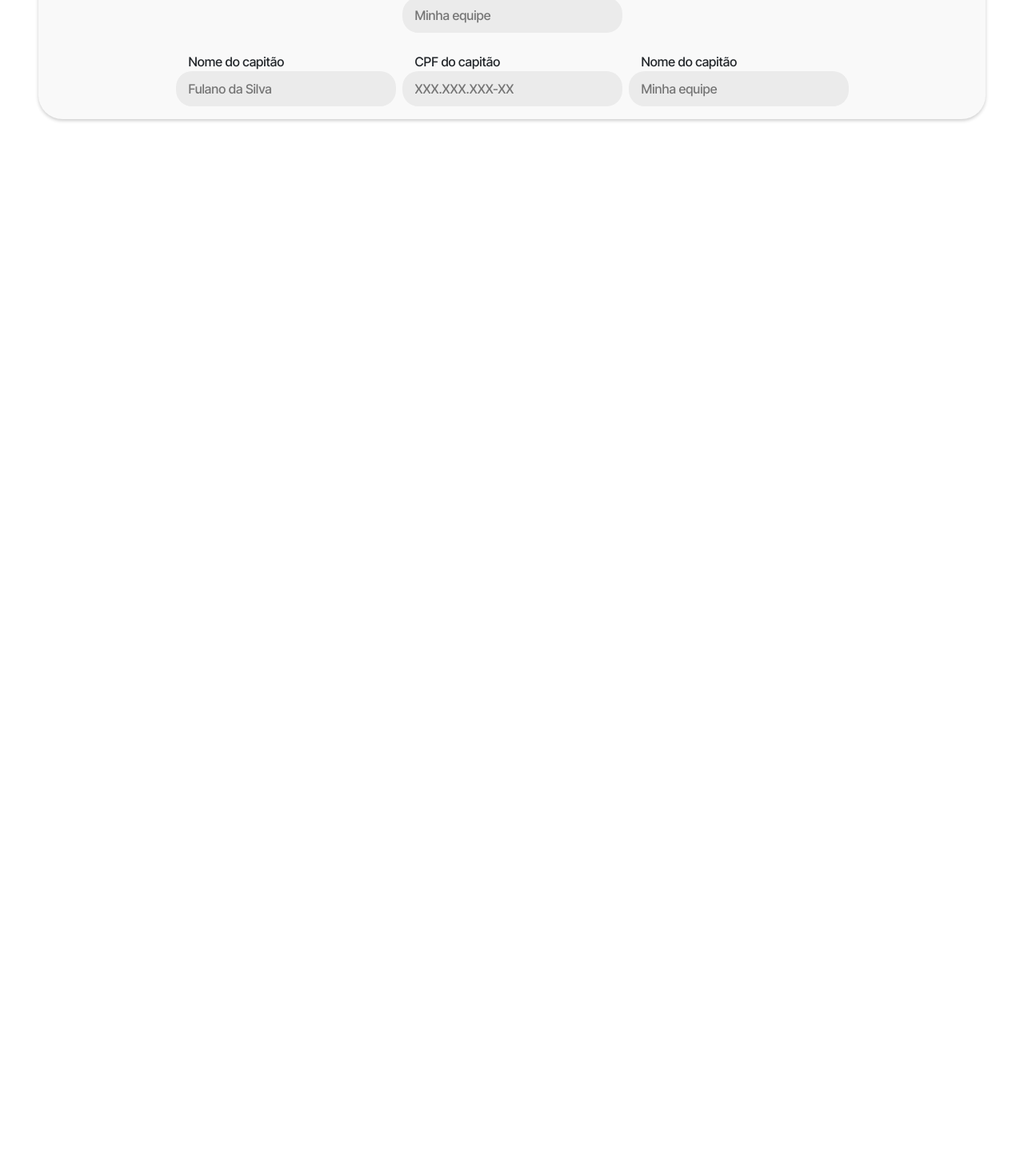
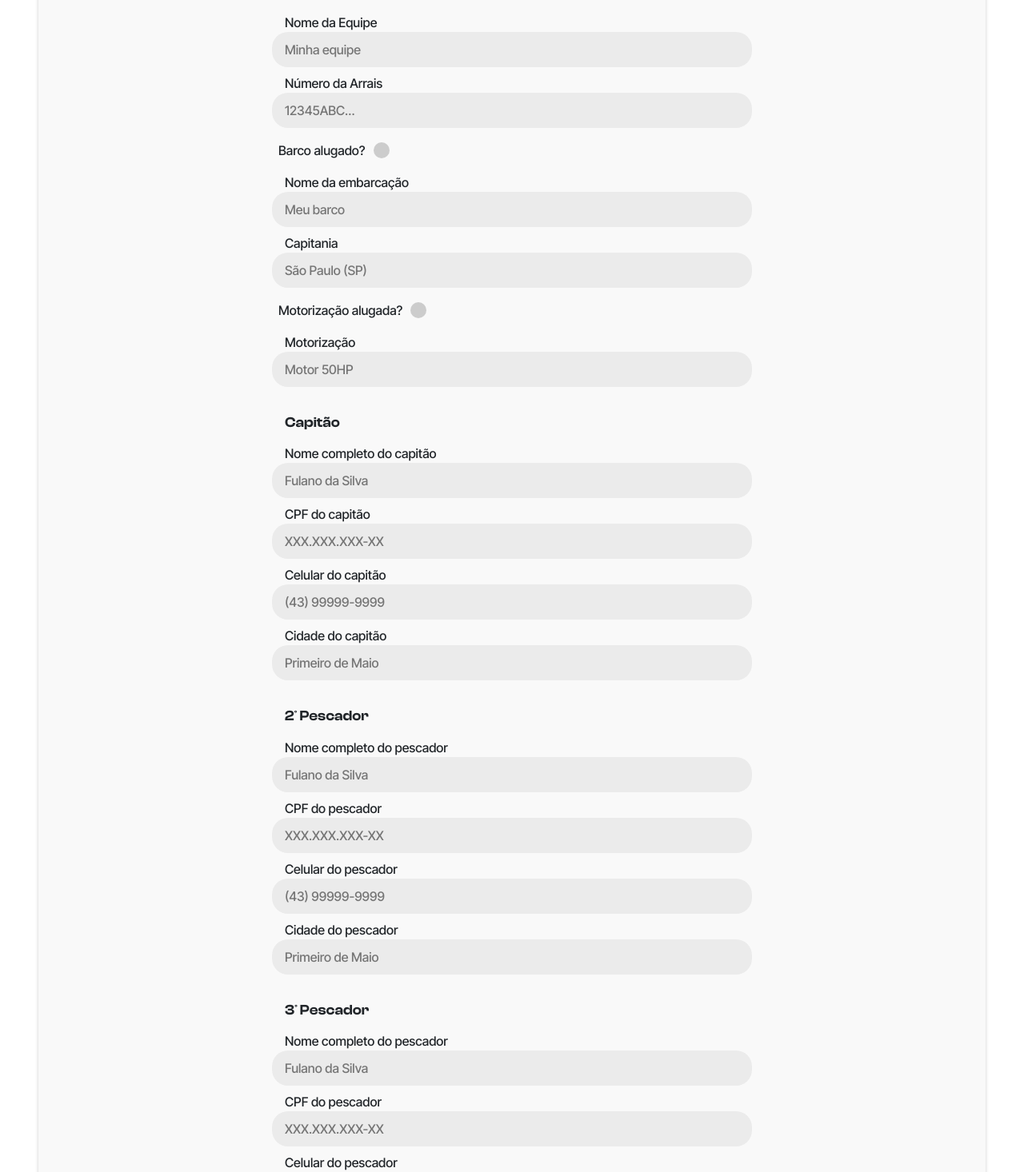
Before and after one commit to ViniMacacari/CircuitoCapivaraFishing, an Angular app: page /inscricao/barcos in a window 1280 px wide. Shown: the part 265-1731 px from the top of the page at 80% size. Before the commit the page ends 800 px from the top, so only its background shows below. Built offline with nearby package versions, Linux system fonts and the light colour scheme.

Commit message:
Formulário de inscrição completo

```diff
--- a/src/app/componentes/menu/menu.component.css
+++ b/src/app/componentes/menu/menu.component.css
@@ -6,6 +6,7 @@
     backdrop-filter: blur(10px);
     box-shadow: 0 2px 4px rgba(122, 122, 122, 0.2);
     color: #fff;
+    z-index: 10000;
 }
 
 .navbar-expand-lg {
--- a/src/app/pages/inscricao/inscricao-barcos/inscricao-barcos.component.css
+++ b/src/app/pages/inscricao/inscricao-barcos/inscricao-barcos.component.css
@@ -21,3 +21,9 @@
     flex-direction: column;
     align-items: center;
 }
+
+.sub-card {
+    max-width: 600px;
+    padding-top: 5px;
+    padding-bottom: 5px;
+}
--- a/src/app/pages/inscricao/inscricao-barcos/inscricao-barcos.component.html
+++ b/src/app/pages/inscricao/inscricao-barcos/inscricao-barcos.component.html
@@ -6,25 +6,101 @@
     <h3 class="subtitle-ccf px-3 py-2">Crie sua equipe</h3>
 
     <div class="d-flex flex-column gap-4">
-        <div class="d-flex align-items-center inscricao flex-wrap gap-2">
+        <div class="d-flex align-items-center inscricao flex-wrap gap-2 sub-card">
+            <h3 class="subtitle-min-ccf px-3">Informações Equipe</h3>
             <div class="d-flex w-100 align-items-center flex-column">
-                <label class="px-3">Nome da Equipe</label>
-                <input type="text" class="input-ccf px-3" placeholder="Minha equipe">
+                <label class="px-3 input-max">Nome da Equipe</label>
+                <input type="text" class="input-ccf input-max px-3" placeholder="Minha equipe">
+            </div>
+            <div class="d-flex w-100 align-items-center flex-column">
+                <label class="px-3 input-max">Número da Arrais</label>
+                <input type="text" class="input-ccf input-max px-3" placeholder="12345ABC...">
+            </div>
+            <div class="d-flex w-100 align-items-center">
+                <label class="input-check my-2 px-2">
+                    Barco alugado?
+                    <input type="checkbox">
+                    <span class="checkmark"></span>
+                </label>
+            </div>
+            <div class="d-flex w-100 align-items-center flex-column">
+                <label class="px-3 input-max">Nome da embarcação</label>
+                <input type="text" class="input-ccf input-max px-3" placeholder="Meu barco">
+            </div>
+            <div class="d-flex w-100 align-items-center flex-column">
+                <label class="px-3 input-max">Capitania</label>
+                <input type="text" class="input-ccf input-max px-3" placeholder="São Paulo (SP)">
+            </div>
+            <div class="d-flex w-100 align-items-center">
+                <label class="input-check my-2 px-2">
+                    Motorização alugada?
+                    <input type="checkbox">
+                    <span class="checkmark"></span>
+                </label>
+            </div>
+            <div class="d-flex w-100 align-items-center flex-column">
+                <label class="px-3 input-max">Motorização</label>
+                <input type="text" class="input-ccf input-max px-3" placeholder="Motor 50HP">
             </div>
         </div>
 
-        <div class="d-flex inscricao flex-wrap gap-2">
-            <div class="d-flex flex-column">
-                <label class="px-3">Nome do capitão</label>
-                <input type="text" class="input-ccf px-3" placeholder="Fulano da Silva">
+        <div class="d-flex align-items-center inscricao flex-wrap gap-2 sub-card">
+            <h3 class="subtitle-min-ccf px-3">Capitão</h3>
+            <div class="d-flex w-100 align-items-center flex-column">
+                <label class="px-3 input-max">Nome completo do capitão</label>
+                <input type="text" class="input-ccf input-max px-3" placeholder="Fulano da Silva">
             </div>
-            <div class="d-flex flex-column">
-                <label class="px-3">CPF do capitão</label>
-                <input type="text" class="input-ccf px-3" placeholder="XXX.XXX.XXX-XX">
+            <div class="d-flex w-100 align-items-center flex-column">
+                <label class="px-3 input-max">CPF do capitão</label>
+                <input type="text" class="input-ccf input-max px-3" placeholder="XXX.XXX.XXX-XX">
             </div>
-            <div class="d-flex flex-column">
-                <label class="px-3">Nome do capitão</label>
-                <input type="text" class="input-ccf px-3" placeholder="Minha equipe">
+            <div class="d-flex w-100 align-items-center flex-column">
+                <label class="px-3 input-max">Celular do capitão</label>
+                <input type="text" class="input-ccf input-max px-3" placeholder="(43) 99999-9999">
+            </div>
+            <div class="d-flex w-100 align-items-center flex-column">
+                <label class="px-3 input-max">Cidade do capitão</label>
+                <input type="text" class="input-ccf input-max px-3" placeholder="Primeiro de Maio">
+            </div>
+        </div>
+
+        <div class="d-flex align-items-center inscricao flex-wrap gap-2 sub-card">
+            <h3 class="subtitle-min-ccf px-3">2º Pescador</h3>
+            <div class="d-flex w-100 align-items-center flex-column">
+                <label class="px-3 input-max">Nome completo do pescador</label>
+                <input type="text" class="input-ccf input-max px-3" placeholder="Fulano da Silva">
+            </div>
+            <div class="d-flex w-100 align-items-center flex-column">
+                <label class="px-3 input-max">CPF do pescador</label>
+                <input type="text" class="input-ccf input-max px-3" placeholder="XXX.XXX.XXX-XX">
+            </div>
+            <div class="d-flex w-100 align-items-center flex-column">
+                <label class="px-3 input-max">Celular do pescador</label>
+                <input type="text" class="input-ccf input-max px-3" placeholder="(43) 99999-9999">
+            </div>
+            <div class="d-flex w-100 align-items-center flex-column">
+                <label class="px-3 input-max">Cidade do pescador</label>
+                <input type="text" class="input-ccf input-max px-3" placeholder="Primeiro de Maio">
+            </div>
+        </div>
+
+        <div class="d-flex align-items-center inscricao flex-wrap gap-2 sub-card">
+            <h3 class="subtitle-min-ccf px-3">3º Pescador</h3>
+            <div class="d-flex w-100 align-items-center flex-column">
+                <label class="px-3 input-max">Nome completo do pescador</label>
+                <input type="text" class="input-ccf input-max px-3" placeholder="Fulano da Silva">
+            </div>
+            <div class="d-flex w-100 align-items-center flex-column">
+                <label class="px-3 input-max">CPF do pescador</label>
+                <input type="text" class="input-ccf input-max px-3" placeholder="XXX.XXX.XXX-XX">
+            </div>
+            <div class="d-flex w-100 align-items-center flex-column">
+                <label class="px-3 input-max">Celular do pescador</label>
+                <input type="text" class="input-ccf input-max px-3" placeholder="(43) 99999-9999">
+            </div>
+            <div class="d-flex w-100 align-items-center flex-column">
+                <label class="px-3 input-max">Cidade do pescador</label>
+                <input type="text" class="input-ccf input-max px-3" placeholder="Primeiro de Maio">
             </div>
         </div>
     </div>
--- a/src/styles.css
+++ b/src/styles.css
@@ -35,9 +35,14 @@ h1 {
     font-family: 'Cash Display Bold';
 }
 
-.subtitle-ccf {
+.subtitle-ccf,
+.subtitle-min-ccf {
     font-family: 'Cash Display Bold';
     font-size: 25px;
+}
+
+.subtitle-min-ccf {
+    font-size: 18px;
 }
 
 .mintitle-ccf {
@@ -55,8 +60,6 @@ h1 {
 }
 
 label {
-    width: 235px;
-    min-width: 235px;
     font-family: 'Inter Medium';
 }
 
@@ -69,6 +72,69 @@ label {
     background-color: #ebebeb;
     color: rgb(0, 0, 0);
     max-width: 300px;
+}
+
+.input-max {
+    width: 100% !important;
+    max-width: 100%;
+}
+
+.label-check {
+    text-align: center;
+}
+
+.input-check {
+    display: inline-flex;
+    align-items: center;
+    cursor: pointer;
+    gap: 10px;
+    font-size: 16px;
+}
+
+.input-check input[type="checkbox"] {
+    position: absolute;
+    opacity: 0;
+    cursor: pointer;
+    height: 0;
+    width: 0;
+}
+
+.checkmark {
+    display: inline-block;
+    width: 20px;
+    height: 20px;
+    background-color: #ccc;
+    border-radius: 50%;
+    margin-right: 10px;
+    transition: background-color 0.3s;
+}
+
+.input-check input[type="checkbox"]:checked + .checkmark {
+    background-color: #4CAF50;
+}
+
+.checkmark:after {
+    content: "";
+    position: absolute;
+    display: none;
+}
+
+.input-check input[type="checkbox"]:checked + .checkmark:after {
+    display: block;
+}
+
+.input-check .checkmark:after {
+    left: 7px;
+    top: 3px;
+    width: 5px;
+    height: 10px;
+    border: solid white;
+    border-width: 0 2px 2px 0;
+    transform: rotate(45deg);
+}
+
+.input-check:hover .checkmark {
+    background-color: #aaa;
 }
 
 .logo-center {
```
